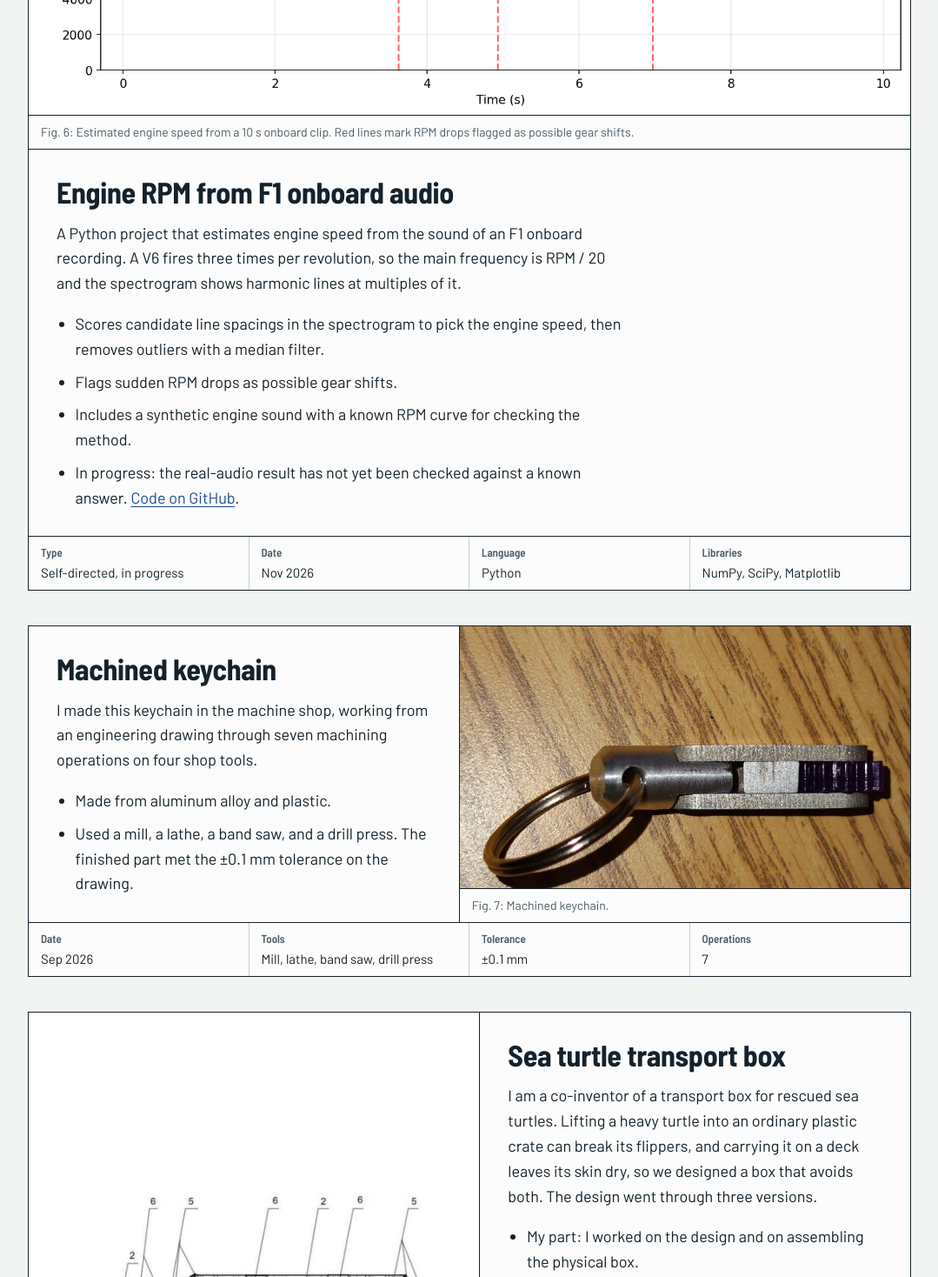
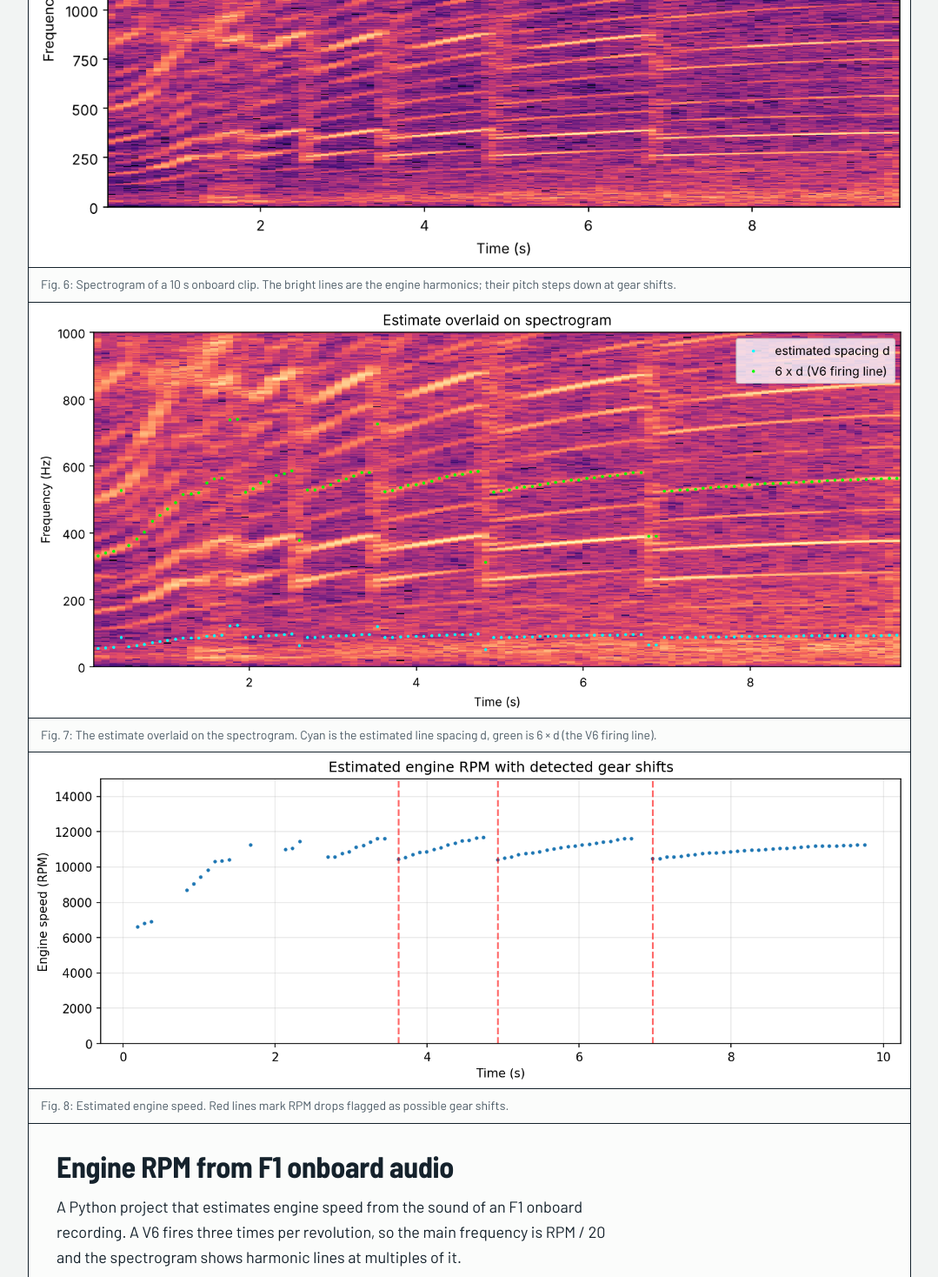
Before and after one commit to Jerryno-14/Portfolio, a plain HTML site: page index.html in a window 1280 px wide. Shown: the part 4520-5988 px from the top of the page at 87% size, without its empty margins (100-1179 px from the left). Drawn offline with Linux system fonts and the light colour scheme.

Commit message:
Add spectrogram and estimate overlay figures to the F1 project
Co-Authored-By: Claude Sonnet 5.5 <noreply@anthropic.com>
Claude-Session: https://claude.ai/code/session_01XuzzzQnRfCQBJfGLwKuzFS

```diff
--- a/index.html
+++ b/index.html
@@ -287,10 +287,22 @@
         <div class="sheet-body">
           <div class="media">
             <figure>
+              <div class="plate fit paper" style="aspect-ratio: 1292 / 717; max-height: none">
+                <img src="images/f1-spectrogram.png" alt="Spectrogram of a 10 second clip of F1 onboard audio, frequency from 0 to 2000 Hz against time, showing bright harmonic lines that rise and fall with engine speed" loading="lazy">
+              </div>
+              <figcaption>Fig. 6: Spectrogram of a 10 s onboard clip. The bright lines are the engine harmonics; their pitch steps down at gear shifts.</figcaption>
+            </figure>
+            <figure style="border-top: 1px solid var(--line)">
+              <div class="plate fit paper" style="aspect-ratio: 1521 / 717; max-height: none">
+                <img src="images/f1-overlay.png" alt="The same spectrogram from 0 to 1000 Hz with the estimated line spacing d in cyan and 6 times d in green following the main harmonic line" loading="lazy">
+              </div>
+              <figcaption>Fig. 7: The estimate overlaid on the spectrogram. Cyan is the estimated line spacing d, green is 6 × d (the V6 firing line).</figcaption>
+            </figure>
+            <figure style="border-top: 1px solid var(--line)">
               <div class="plate fit paper" style="aspect-ratio: 1534 / 586; max-height: none">
                 <img src="images/f1-rpm-shifts.png" alt="Plot of estimated engine speed in RPM against time over a 10 second clip, with three dashed red lines marking detected drops in RPM" loading="lazy">
               </div>
-              <figcaption>Fig. 6: Estimated engine speed from a 10 s onboard clip. Red lines mark RPM drops flagged as possible gear shifts.</figcaption>
+              <figcaption>Fig. 8: Estimated engine speed. Red lines mark RPM drops flagged as possible gear shifts.</figcaption>
             </figure>
           </div>
           <div class="sheet-text">
@@ -321,7 +333,7 @@
                 <div class="ph">Add a photo of the finished keychain<br>images/keychain.jpg</div>
                 <img src="images/keychain.jpg" alt="The finished keychain: a metal body with a purple plastic part at one end and a split ring at the other" onerror="this.remove()">
               </div>
-              <figcaption>Fig. 7: Machined keychain.</figcaption>
+              <figcaption>Fig. 9: Machined keychain.</figcaption>
             </figure>
           </div>
           <div class="sheet-text">
@@ -350,7 +362,7 @@
                 <div class="ph">Add a picture of the transport box<br>images/turtle-box.png</div>
                 <img src="images/turtle-box.png" alt="Patent drawing of the sea turtle transport box with its side panels folded down to form ramps" onerror="this.remove()">
               </div>
-              <figcaption>Fig. 8: Side panels folded down to form ramps (patent drawing, CN 210761864 U).</figcaption>
+              <figcaption>Fig. 10: Side panels folded down to form ramps (patent drawing, CN 210761864 U).</figcaption>
             </figure>
           </div>
           <div class="sheet-text">
```
Also changed, not shown: images/f1-overlay.png (added), images/f1-spectrogram.png (added).
